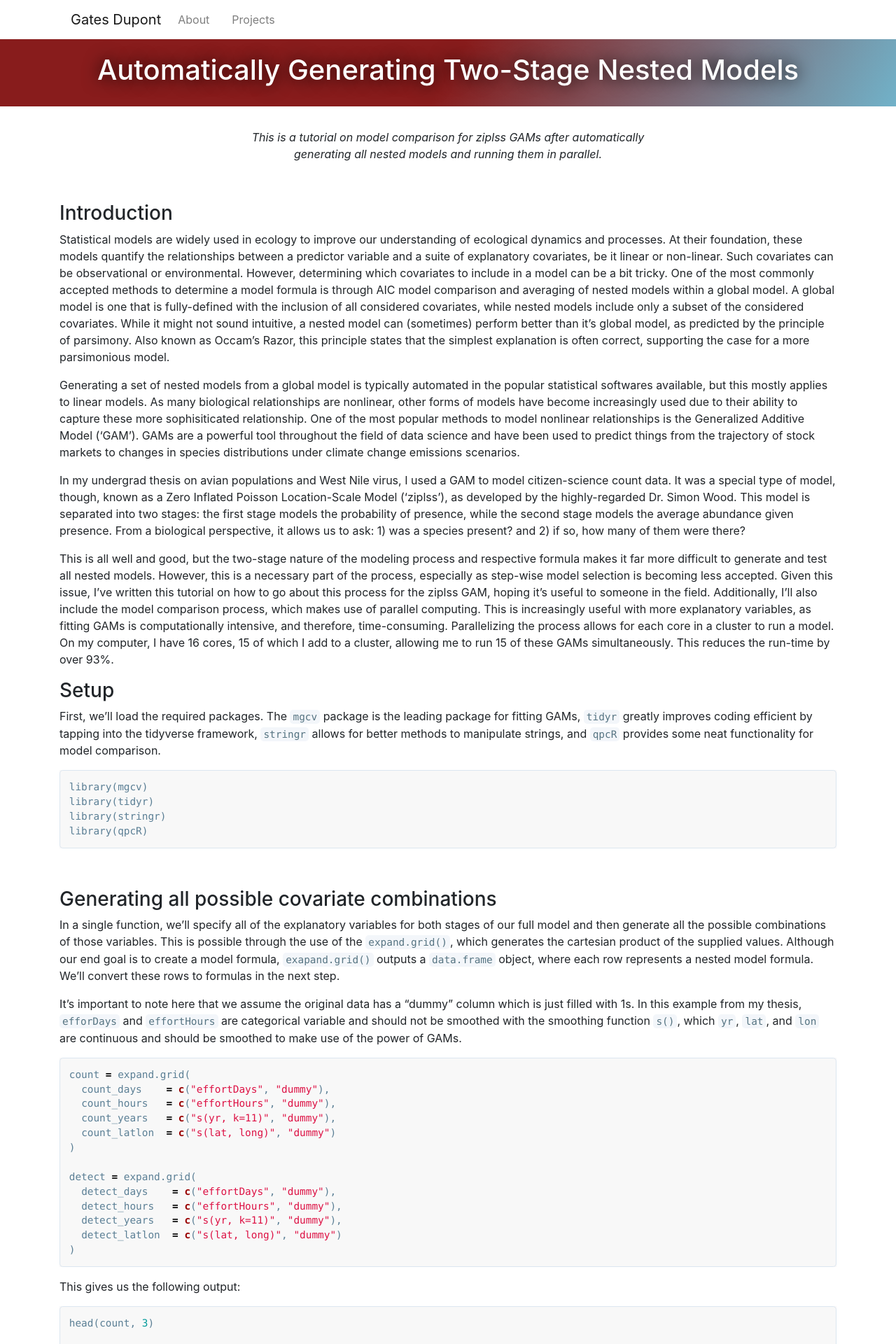
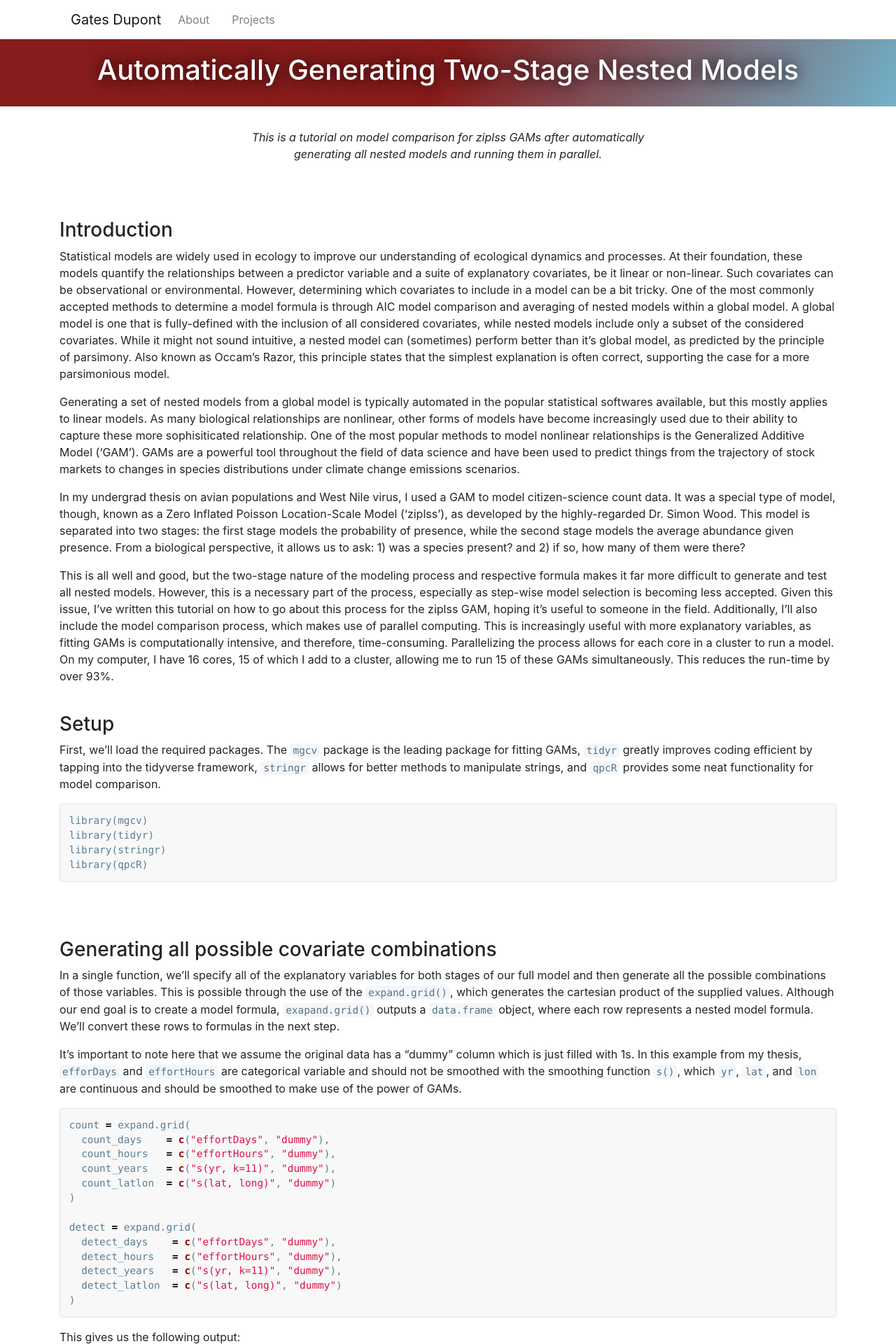
Before and after one commit to chrisyeh96/chrisyeh96.github.io, a Jekyll site: the page built from _posts/2019-05-29-Auto-Nested-Mod.md, in a window 1280 px wide. Shown: the top 1920 px of the page at 70% size. Built offline with Jekyll 4.4.1, drawn with Linux system fonts in a browser that asks for light colours; nearby versions of some CDN libraries.

Commit message:
Update 2019-05-29-Auto-Nested-Mod.md

````diff
--- a/_posts/2019-05-29-Auto-Nested-Mod.md
+++ b/_posts/2019-05-29-Auto-Nested-Mod.md
@@ -6,8 +6,8 @@ use_code: true
 ---
 
 <p style="text-align:center;"><i>This is a tutorial on model comparison for ziplss GAMs after automatically <br> generating all nested models and running them in parallel.</i></p>
-&nbsp;
-&nbsp;
+<br>
+<br>
 ### Introduction
 
 Statistical models are widely used in ecology to improve our understanding of ecological dynamics and processes. At their foundation, these models quantify the relationships between a predictor variable and a suite of explanatory covariates, be it linear or non-linear. Such covariates can be observational or environmental. However, determining which covariates to include in a model can be a bit tricky. One of the most commonly accepted methods to determine a model formula is through AIC model comparison and averaging of nested models within a global model. A global model is one that is fully-defined with the inclusion of all considered covariates, while nested models include only a subset of the considered covariates. While it might not sound intuitive, a nested model can (sometimes) perform better than it's global model, as predicted by the principle of parsimony. Also known as Occam's Razor, this principle states that the simplest explanation is often correct, supporting the case for a more parsimonious model.
@@ -17,8 +17,8 @@ Generating a set of nested models from a global model is typically automated in
 In my undergrad thesis on avian populations and West Nile virus, I used a GAM to model citizen-science count data. It was a special type of model, though, known as a Zero Inflated Poisson Location-Scale Model ('ziplss'), as developed by the highly-regarded Dr. Simon Wood. This model is separated into two stages: the first stage models the probability of presence, while the second stage models the average abundance given presence. From a biological perspective, it allows us to ask: 1) was a species present? and 2) if so, how many of them were there?
 
 This is all well and good, but the two-stage nature of the modeling process and respective formula makes it far more difficult to generate and test all nested models. However, this is a necessary part of the process, especially as step-wise model selection is becoming less accepted. Given this issue, I've written this tutorial on how to go about this process for the ziplss GAM, hoping it's useful to someone in the field. Additionally, I'll also include the model comparison process, which makes use of parallel computing. This is increasingly useful with more explanatory variables, as fitting GAMs is computationally intensive, and therefore, time-consuming. Parallelizing the process allows for each core in a cluster to run a model. On my computer, I have 16 cores, 15 of which I add to a cluster, allowing me to run 15 of these GAMs simultaneously. This reduces the run-time by over 93%.
-&nbsp;
-&nbsp;
+<br>
+<br>
 ### Setup
 
 First, we'll load the required packages. The `mgcv` package is the leading package for fitting GAMs, `tidyr` greatly improves coding efficient by tapping into the tidyverse framework, `stringr` allows for better methods to manipulate strings, and `qpcR` provides some neat functionality for model comparison.
@@ -29,8 +29,8 @@ library(tidyr)
 library(stringr)
 library(qpcR)
 ```
-&nbsp;
-&nbsp;
+<br>
+<br>
 ### Generating all possible covariate combinations
 
 In a single function, we'll specify all of the explanatory variables for both stages of our full model and then generate all the possible combinations of those variables. This is possible through the use of the `expand.grid()`, which generates the cartesian product of the supplied values. Although our end goal is to create a model formula, `exapand.grid()` outputs a `data.frame` object, where each row represents a nested model formula. We'll convert these rows to formulas in the next step.
@@ -71,8 +71,8 @@ head(detect, 3)
     2       dummy  effortHours  s(yr, k=11)  s(lat, long)
     3  effortDays        dummy  s(yr, k=11)  s(lat, long)
 ```
-&nbsp;
-&nbsp;
+<br>
+<br>
 ### Converting to model formulas
 
 This next part is a little less straightforward. In the first line, we create a`list` vector with 256 blank elements, which is the total number of models (1 global + 255 nested). This is because there are 4 parameters with two option (variant vs invariant) in each of the 2 steps, so: $$2<sup>4</sup> * 2<sup>4</sup> = 256$$. The model formulas need to be saved in a list form as this is what the `mgcv::gam()` function expects.
@@ -113,8 +113,8 @@
 ```
 
 In the resulting formula for this global model, we see that the formula is in a nested-list structure, where `model.formulas[[1]][[1]]` is the count stage and `model.formulas[[1]][[2]]` is the detection stage.
-&nbsp;
-&nbsp;
+<br>
+<br>
 ### Generating model names
 
 The next step uses the same structure as above, but instead of concatenating model formulas, we'll generate the model names.
@@ -165,8 +165,8 @@ head(model.names, 3)
     [1] "N(DHYL)Phi(D.YL)"
 
 ```
-&nbsp;
-&nbsp;
+<br>
+<br>
 ### Running all models in parallel
 
 The first step of this process is to set up and register the core cluster so we can run multiple models simultaneously. Here we use `detectCores()` to get the number of cores we have, and then we subtract one from the number in order for the machine to work on other tasks (and make sure R/RStudio doesn't crash). Note that we've chosen the `doParallel` package here, which includes the `foreach()` function, which is one of the fastest and most intuitive parallelization methods in R.
@@ -201,8 +201,8 @@ for (i in 1:256) {
          model.fits[[i]])
 }
 ```
-&nbsp;
-&nbsp;
+<br>
+<br>
 ### AIC model comparison
 
 After fitting all of the models and assigning their names, we can calculate the Akaike information criterion ('AIC') score for each model using the `AIC()` function. However, this function requires that all model names are listed within the function call, which would require a lot of typing and room for error if done manually. Instead, we'll let R do the heavy lifting here with just a few lines of code.
````
